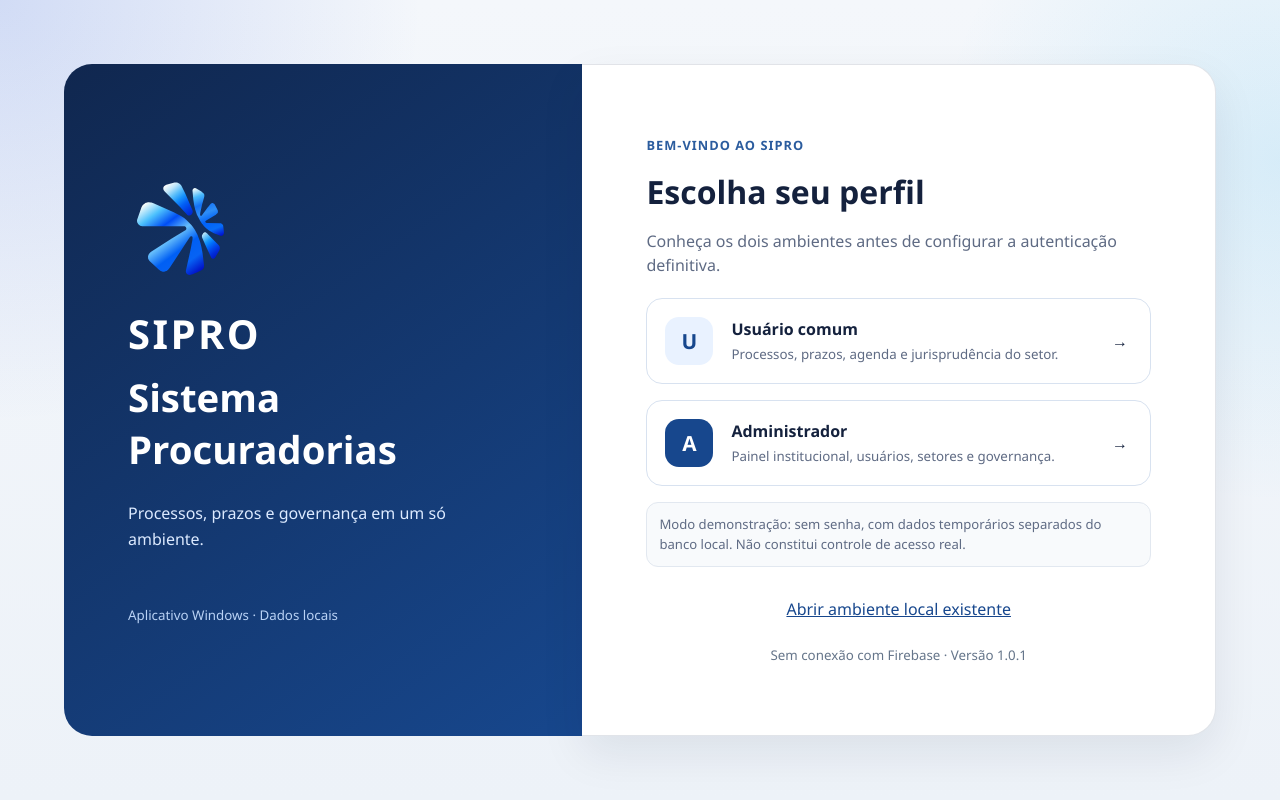
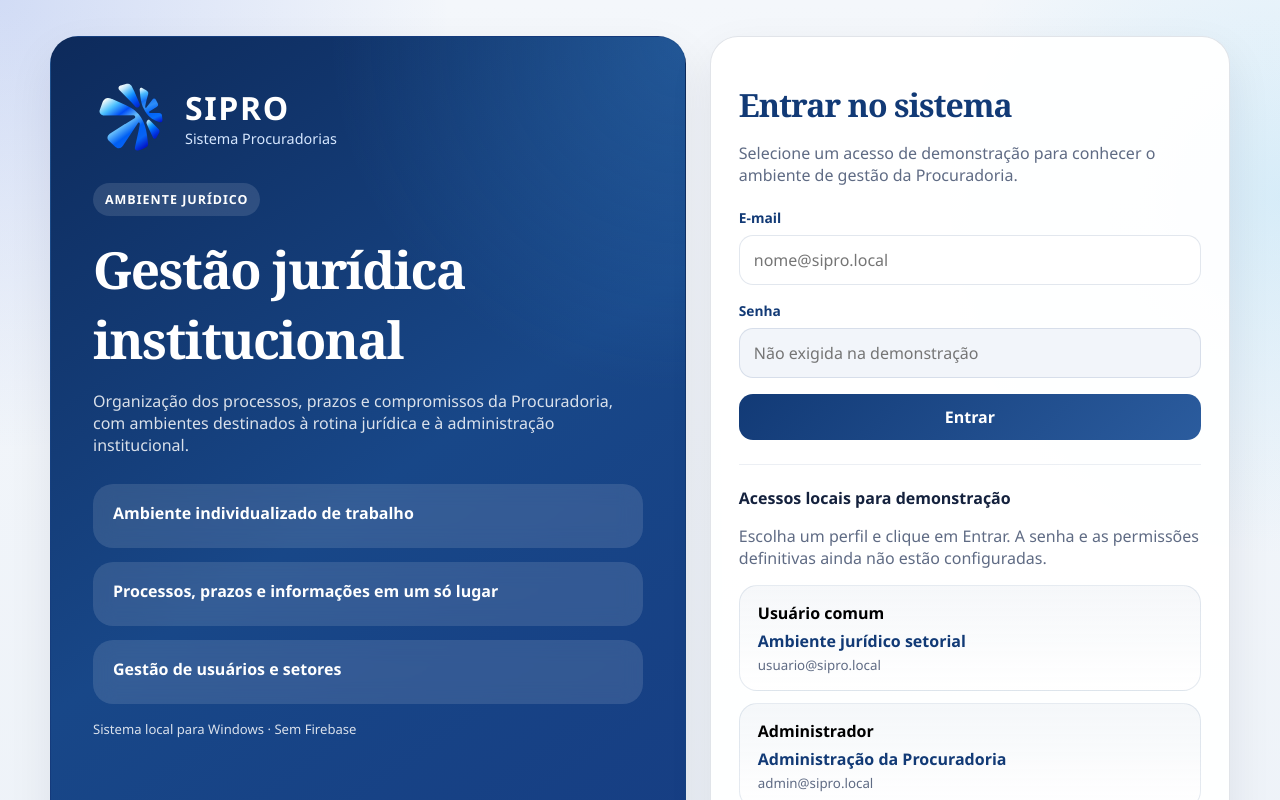
Before and after one commit to aqnoeu/sispro, a React (Vite) app: page /#/login in a window 1280 px wide. Shown: the top 800 px of the page. Built offline with nearby package versions, Linux system fonts and the light colour scheme.

Commit message:
SIPRO 1.0.2 — restaura layout de login AMUR-PGM com identidade SIPRO

```diff
--- a/package.json
+++ b/package.json
@@ -1,7 +1,7 @@
 {
   "name": "sipro",
   "private": true,
-  "version": "1.0.1",
+  "version": "1.0.2",
   "type": "module",
   "scripts": {
     "dev": "vite",
--- a/src/contexts/AuthContext.jsx
+++ b/src/contexts/AuthContext.jsx
@@ -3,8 +3,8 @@ import { AuthContext } from './auth-context'
 import { setDemoMode } from '../services/local/database'
 
 const localUser = Object.freeze({ uid: 'sipro-local', displayName: 'Usuário local', role: 'Procurador', workspace: 'Procuradoria', sectorId: 'local', sectorName: 'Procuradoria', sectorSigla: 'PGM', isAdmin: false })
-const demoUser = Object.freeze({ ...localUser, uid: 'sipro-demo-user', displayName: 'Usuário de demonstração', workspace: 'Setor de demonstração', sectorId: 'demo', sectorName: 'Setor de demonstração', sectorSigla: 'DEMO', isDemo: true })
-const demoAdmin = Object.freeze({ ...localUser, uid: 'sipro-demo-admin', displayName: 'Administrador de demonstração', role: 'Administrador', workspace: 'Administração da Procuradoria', sectorId: 'pgm', sectorName: 'PGM', isAdmin: true, isDemo: true })
+const demoUser = Object.freeze({ ...localUser, uid: 'sipro-demo-user', email: 'usuario@sipro.local', displayName: 'Usuário de demonstração', workspace: 'Setor de demonstração', sectorId: 'demo', sectorName: 'Setor de demonstração', sectorSigla: 'DEMO', isDemo: true })
+const demoAdmin = Object.freeze({ ...localUser, uid: 'sipro-demo-admin', email: 'admin@sipro.local', displayName: 'Administrador de demonstração', role: 'Administrador', workspace: 'Administração da Procuradoria', sectorId: 'pgm', sectorName: 'PGM', isAdmin: true, isDemo: true })
 
 export function AuthProvider({ children }) {
   const [currentUser, setCurrentUser] = useState(null)
--- a/src/pages/LoginPage.jsx
+++ b/src/pages/LoginPage.jsx
@@ -1,39 +1,83 @@
+import { useState } from 'react'
 import { Navigate, useNavigate } from 'react-router-dom'
 import { useAuth } from '../contexts/useAuth'
 import logo from '../assets/sipro.svg'
 
+const demoProfiles = [
+  { mode: 'user', name: 'Usuário comum', workspace: 'Ambiente jurídico setorial', email: 'usuario@sipro.local' },
+  { mode: 'admin', name: 'Administrador', workspace: 'Administração da Procuradoria', email: 'admin@sipro.local' },
+]
+
 export function LoginPage() {
   const { currentUser, enter } = useAuth()
   const navigate = useNavigate()
+  const [email, setEmail] = useState('')
+  const [error, setError] = useState('')
   if (currentUser) return <Navigate to="/" replace />
+
   function choose(mode) { enter(mode); navigate('/', { replace: true }) }
+  function handleSubmit(event) {
+    event.preventDefault()
+    const profile = demoProfiles.find(item => item.email === email.trim().toLowerCase())
+    if (!profile) {
+      setError('Selecione um dos perfis de demonstração abaixo.')
+      return
+    }
+    choose(profile.mode)
+  }
+
   return (
-    <main className="access-screen">
-      <section className="access-brand">
-        <img src={logo} alt="" />
-        <span>SIPRO</span>
-        <h1>Sistema Procuradorias</h1>
-        <p>Processos, prazos e governança em um só ambiente.</p>
-        <small>Aplicativo Windows · Dados locais</small>
-      </section>
-      <section className="access-panel" aria-labelledby="access-title">
-        <span className="access-eyebrow">Bem-vindo ao SIPRO</span>
-        <h2 id="access-title">Escolha seu perfil</h2>
-        <p>Conheça os dois ambientes antes de configurar a autenticação definitiva.</p>
-        <button className="access-role" onClick={() => choose('user')}>
-          <span className="access-role-icon" aria-hidden="true">U</span>
-          <span><strong>Usuário comum</strong><small>Processos, prazos, agenda e jurisprudência do setor.</small></span>
-          <span aria-hidden="true">→</span>
-        </button>
-        <button className="access-role" onClick={() => choose('admin')}>
-          <span className="access-role-icon admin" aria-hidden="true">A</span>
-          <span><strong>Administrador</strong><small>Painel institucional, usuários, setores e governança.</small></span>
-          <span aria-hidden="true">→</span>
-        </button>
-        <p className="access-notice">Modo demonstração: sem senha, com dados temporários separados do banco local. Não constitui controle de acesso real.</p>
-        <button className="access-local" onClick={() => choose('local')}>Abrir ambiente local existente</button>
-        <small className="access-footer">Sem conexão com Firebase · Versão 1.0.1</small>
-      </section>
+    <main className="auth-page">
+      <div className="auth-layout sipro-auth-layout">
+        <section className="auth-hero">
+          <div className="sipro-auth-brand">
+            <img src={logo} alt="" />
+            <div><strong>SIPRO</strong><span>Sistema Procuradorias</span></div>
+          </div>
+          <span className="auth-hero__eyebrow">Ambiente jurídico</span>
+          <h1>Gestão jurídica institucional</h1>
+          <p>Organização dos processos, prazos e compromissos da Procuradoria, com ambientes destinados à rotina jurídica e à administração institucional.</p>
+          <div className="auth-hero__highlights">
+            <article><strong>Ambiente individualizado de trabalho</strong></article>
+            <article><strong>Processos, prazos e informações em um só lugar</strong></article>
+            <article><strong>Gestão de usuários e setores</strong></article>
+          </div>
+          <p className="sipro-auth-footnote">Sistema local para Windows · Sem Firebase</p>
+        </section>
+        <section className="auth-card" aria-labelledby="login-title">
+          <div className="auth-card__header">
+            <h2 id="login-title">Entrar no sistema</h2>
+            <p>Selecione um acesso de demonstração para conhecer o ambiente de gestão da Procuradoria.</p>
+          </div>
+          <form className="auth-form" onSubmit={handleSubmit}>
+            <label className="form-field">
+              <span>E-mail</span>
+              <input type="email" placeholder="nome@sipro.local" autoComplete="off" value={email} required onChange={event => { setEmail(event.target.value); setError('') }} />
+            </label>
+            <label className="form-field">
+              <span>Senha</span>
+              <input type="password" placeholder="Não exigida na demonstração" disabled aria-describedby="demo-note" />
+            </label>
+            <button type="submit" className="primary-button auth-form__submit">Entrar</button>
+            {error && <div className="form-feedback form-feedback--error" role="alert">{error}</div>}
+          </form>
+          <div className="auth-demo">
+            <strong>Acessos locais para demonstração</strong>
+            <p id="demo-note">Escolha um perfil e clique em Entrar. A senha e as permissões definitivas ainda não estão configuradas.</p>
+            <div className="auth-demo__list">
+              {demoProfiles.map(profile => (
+                <button key={profile.mode} type="button" className={'auth-demo__user' + (email === profile.email ? ' sipro-demo-selected' : '')} aria-pressed={email === profile.email} onClick={() => { setEmail(profile.email); setError('') }}>
+                  <strong>{profile.name}</strong>
+                  <span>{profile.workspace}</span>
+                  <small>{profile.email}</small>
+                </button>
+              ))}
+            </div>
+            <p className="sipro-demo-note">Dados temporários, separados do banco local existente. Esta tela ainda não constitui autenticação real.</p>
+            <button type="button" className="access-local auth-form__submit" onClick={() => choose('local')}>Abrir ambiente local existente</button>
+          </div>
+        </section>
+      </div>
     </main>
   )
 }
--- a/src/styles/theme.css
+++ b/src/styles/theme.css
@@ -2568,3 +2568,18 @@
 .access-exit { border:1px solid rgba(255,255,255,.35); background:transparent; border-radius:12px; color:white; padding:9px 12px; }
 .demo-session-banner { margin:10px auto 0; width:min(1320px,calc(100% - 32px)); padding:10px 16px; font-size:.85rem; color:#17478d; background:#e8f1ff; border:1px solid #c7d9f5; border-radius:10px; }
 @media (max-width:800px) { .access-screen { grid-template-columns:1fr; padding:16px; } .access-brand { border-radius:24px 24px 0 0; padding:24px; } .access-brand img { width:55px; height:55px; margin-bottom:10px; } .access-brand small { margin-top:8px; } .access-panel { border-radius:0 0 24px 24px; border-left:1px solid var(--color-border); } }
+
+/* Tela de entrada baseada no layout original AMUR-PGM. */
+.sipro-auth-brand { display:flex; align-items:center; gap:16px; margin-bottom:28px; }
+.sipro-auth-brand img { width:76px; height:76px; object-fit:contain; }
+.sipro-auth-brand strong { display:block; font-size:2rem; font-weight:800; letter-spacing:.05em; }
+.sipro-auth-brand span { display:block; font-size:.9rem; color:#d6e7ff; }
+.sipro-auth-layout .auth-hero { background:radial-gradient(circle at top right,rgba(73,160,235,.26),transparent 32%),linear-gradient(145deg,#0d2a5b 0%,#184788 50%,#163c82 100%); }
+.sipro-auth-layout .auth-card { align-self:stretch; }
+.sipro-auth-layout .auth-card h2 { color:var(--color-primary); font-size:2rem; }
+.sipro-auth-layout .auth-form input:disabled { background:#f2f5fa; color:#66758c; cursor:not-allowed; opacity:1; }
+.sipro-auth-layout .auth-demo__user:hover,.sipro-auth-layout .auth-demo__user:focus-visible,.sipro-auth-layout .sipro-demo-selected { border-color:#2169cc; background:#eaf2ff; }
+.sipro-auth-layout .auth-demo__user:focus-visible { outline:2px solid #2169cc; outline-offset:2px; }
+.sipro-auth-layout .sipro-demo-note,.sipro-auth-footnote { font-size:.82rem; line-height:1.5; margin-top:16px; }
+@media (min-width:900px) { .auth-layout.sipro-auth-layout { grid-template-columns:minmax(0,1.1fr) minmax(360px,.9fr); } }
+@media (max-width:899px) { .auth-layout.sipro-auth-layout { grid-template-columns:1fr; } }
```
Also changed, not shown: 1 other file (tests, documents, lock files or other folders).
